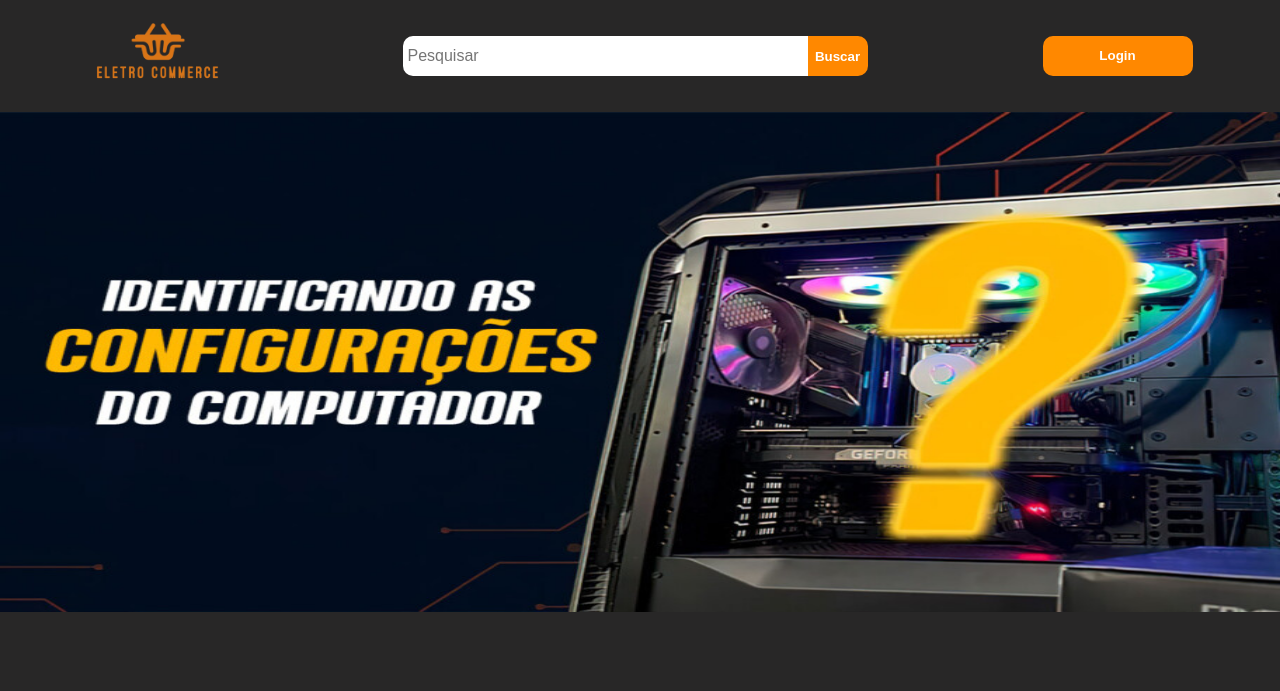
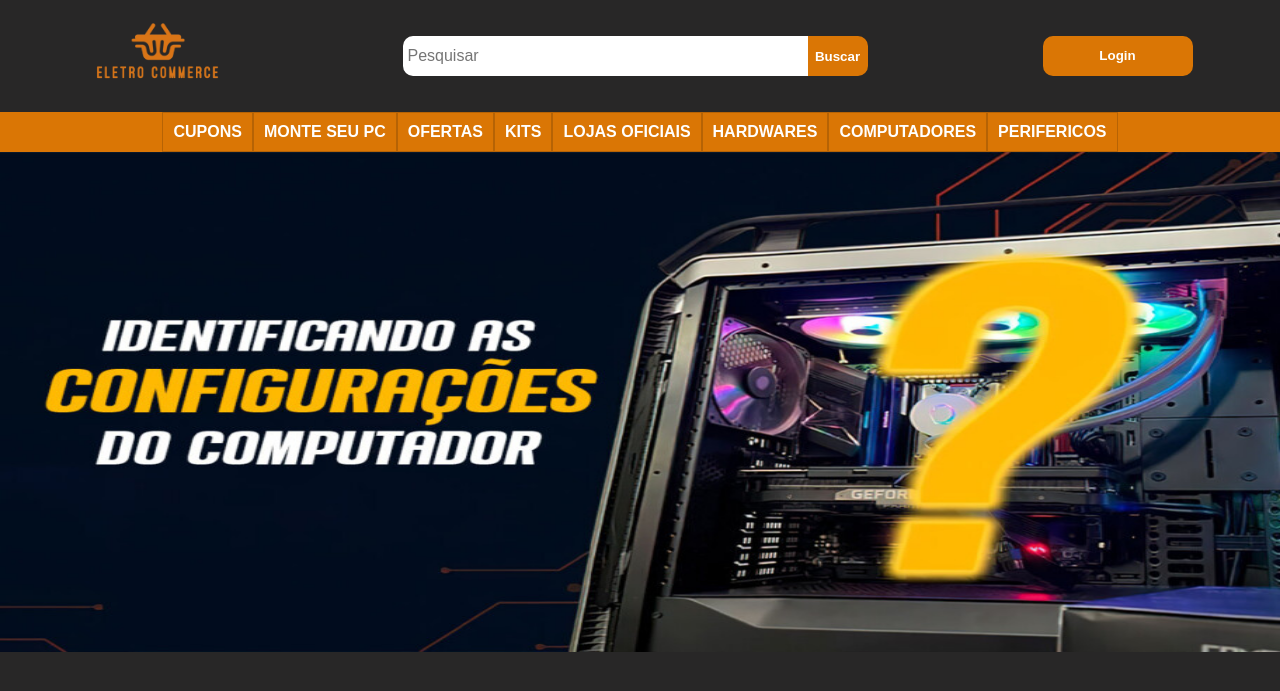
Before and after one commit to NicolasFNS/Eletro-commerce, a PHP site: page / in a window 1280 px wide. Shown: the top 691 px of the page. Run offline with PHP 8.4, Linux system fonts and the light colour scheme.

Commit message:
inclusao de catalogo e header/slider finalizado

```diff
--- a/Eletro-commerce/src/css/Style.css
+++ b/Eletro-commerce/src/css/Style.css
@@ -7,8 +7,8 @@
 }
 
 :root{
-    --corPrincipal:rgb(255, 136, 0);
-    --corPrincipalHover: rgb(245, 131, 0);
+    --corPrincipal:rgb(218, 118, 5);
+    --corPrincipalHover: rgb(182, 99, 5);
     --fundoBlack: #282727;
 }
 
@@ -64,14 +64,41 @@ header .slider{
     width: 300%;
     height: 500px;
     display: flex;
+    transition: 0.9s;
 }
 header .slider input[type="radio"]{
     display: none;
 }
 header .slider div{
     width: 100%;
+
 }
 header .slider div img{
     width: 100%;
     height: 100%;
 }
+header .catalogo{
+    background-color: var(--corPrincipal);
+}
+.catalogo ul{
+    display: flex;
+    justify-content: center;
+    background-color: var(--corPrincipal);
+    display: flex;
+    width: 100%;
+}
+.catalogo ul li{
+    cursor: pointer;
+    padding: 10px;
+    background-color: var(--corPrincipal);
+    color: white;
+    font-weight: bold;
+    list-style-type: none;
+    border: 1px solid var(--corPrincipalHover);
+    display: flex;
+    justify-content: center;
+    align-items: center;
+}
+.catalogo ul li:hover{
+    background-color: var(--corPrincipalHover);
+}
--- a/Eletro-commerce/src/index.html
+++ b/Eletro-commerce/src/index.html
@@ -17,13 +17,25 @@
             </div>
             <button class="login">Login</button>
         </nav>
+        <section class="catalogo">
+            <ul>
+                <li>CUPONS</li>
+                <li>MONTE SEU PC</li>
+                <li>OFERTAS</li>
+                <li>KITS</li>
+                <li>LOJAS OFICIAIS</li>
+                <li>HARDWARES</li>
+                <li>COMPUTADORES</li>
+                <li>PERIFERICOS</li>
+            </ul>
+        </section>
         <section class="slider">
             <input type="radio" id="radio1">
             <input type="radio" id="radio2">
             <input type="radio" id="radio3">
             <div class="image1"><img src="images/slide1.jpg" alt=""></div>
-            <div class="image2"><img src="images/slide1.jpg" alt=""></div>
-            <div class="image3"><img src="images/slide1.jpg" alt=""></div>
+            <div class="image2"><img src="images/slide2.jpg" alt=""></div>
+            <div class="image3"><img src="images/slide3.jpg" alt=""></div>
         </section>
     </header>
 
--- a/Eletro-commerce/src/js/Script.js
+++ b/Eletro-commerce/src/js/Script.js
@@ -20,20 +20,20 @@ function sliderTrocaInput(){
 }
 
 function sliderTrocaImagem(){
-    let imagem1 = document.querySelector(".image1")
+    let slider = document.querySelector(".slider")
 
     if(sliderRadio1.checked){
-        imagem1.style.marginLeft = "0"
+        slider.style.marginLeft = "0"
     }
     else if(sliderRadio2.checked){
-        imagem1.style.marginLeft = "-100%"
+        slider.style.marginLeft = "-100%"
     }
     else if(sliderRadio3.checked){
-        imagem1.style.marginLeft = "-200%"
+        slider.style.marginLeft = "-200%"
     }
 }
 function update(){
     sliderTrocaInput()
     sliderTrocaImagem()
 }
-let intervalo = setInterval(update, 1000)
+let intervalo = setInterval(update, 4000)
```
Also changed, not shown: Eletro-commerce/src/images/seta.png (added).
